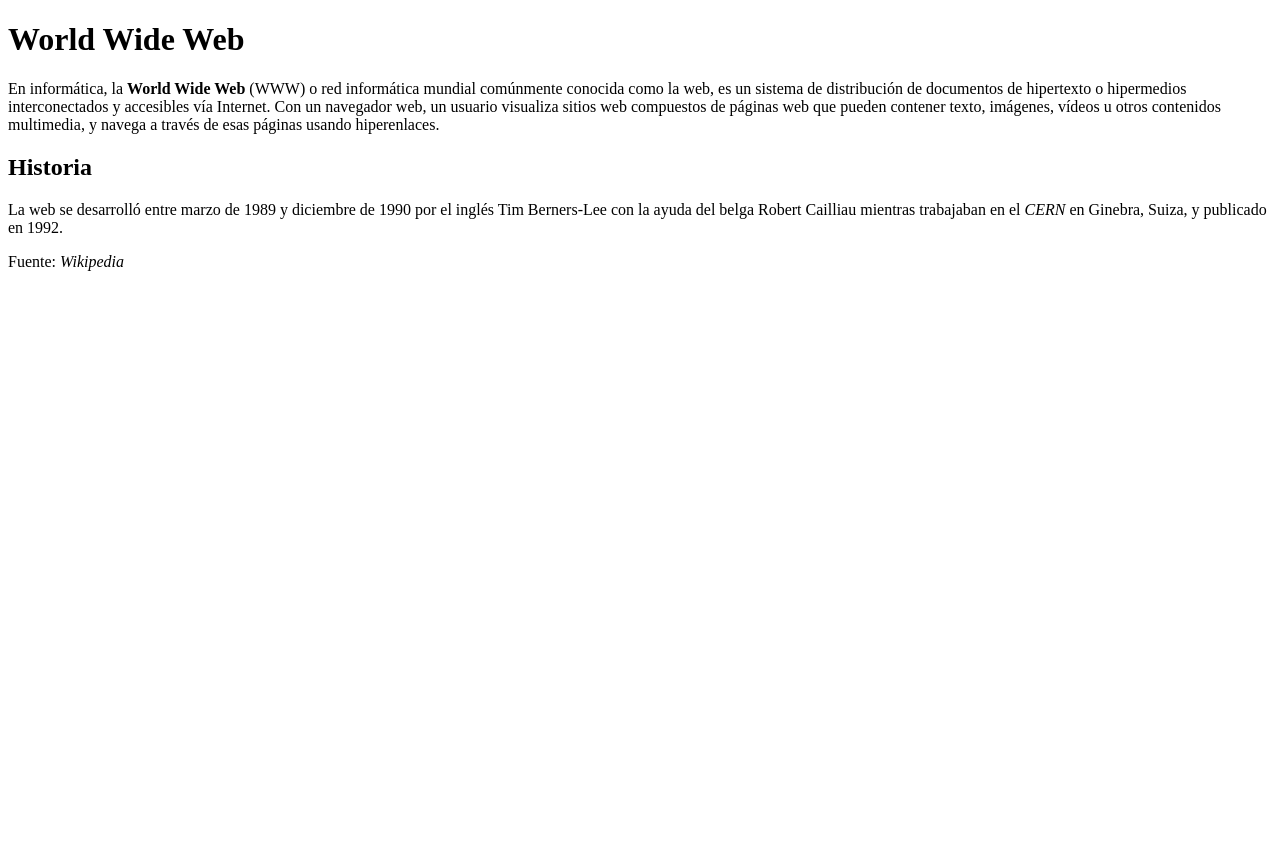
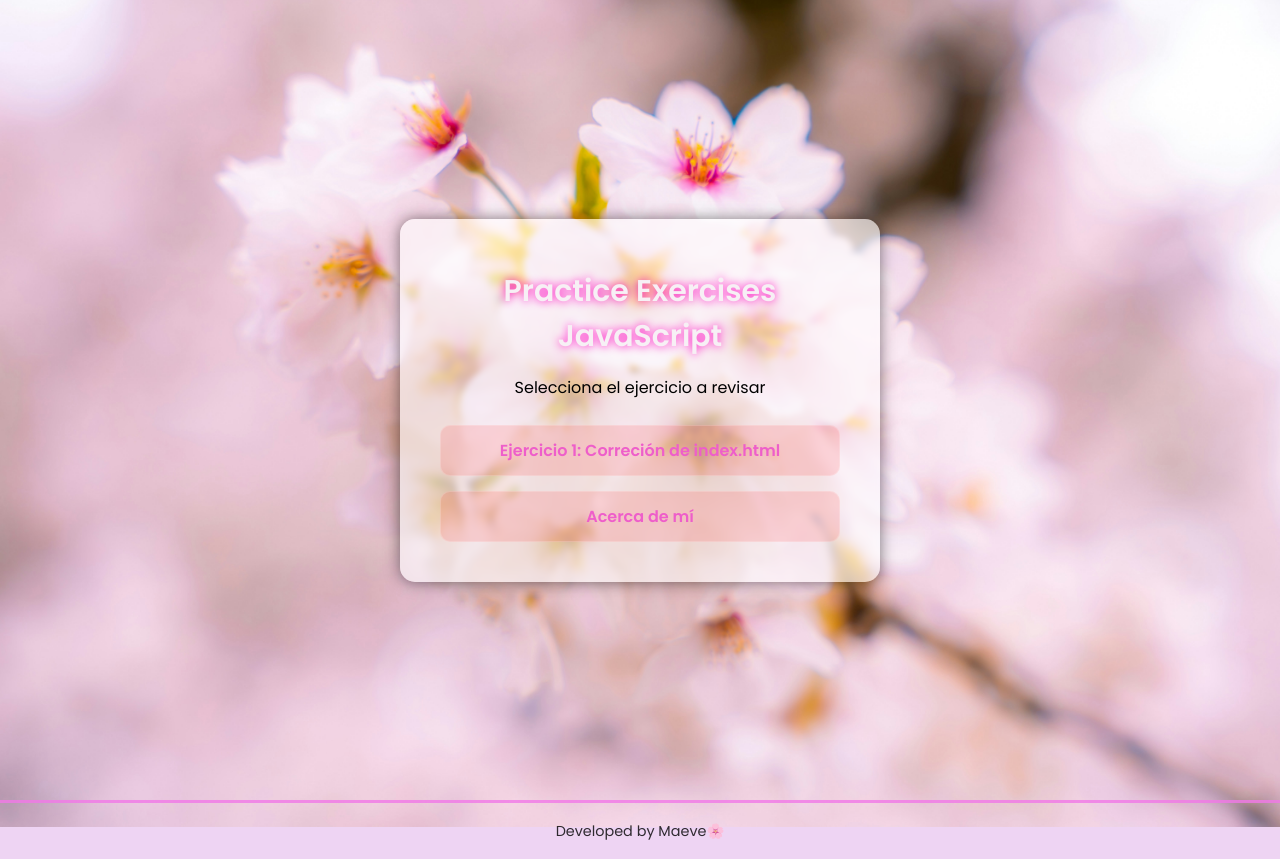
Before and after one commit to HibethTorres/Ejercicios-Intro-HTML-CH42, a plain HTML site: page index.html in a window 1280 px wide. Before the commit the page ends 800 px from the top, so only its background shows below. Drawn offline with Linux system fonts and the light colour scheme.

Commit message:
feat: Home added

```diff
--- /dev/null
+++ b/aboutme/style.css
@@ -0,0 +1,50 @@
+body{
+    flex-direction: column;
+    margin: 0;
+    padding: 0;
+    font-family: "Poppins";
+    background-color: #eed4f3;
+    height: 100vh; /* Asegura que el body ocupe toda la altura de la ventana */
+
+}
+
+main {
+    display: flex;
+    justify-content: center;
+    align-items: center;
+    height: 100%; /* Asegura que el main ocupe toda la altura del body */
+}
+
+.container {
+    background: rgba(255, 255, 255, 0.603);
+    backdrop-filter: blur(3px);
+    padding: 40px;
+    border-radius: 15px;
+    max-width: 400px;
+    width: 85%;
+    text-align: center;
+    box-shadow: 0 0 15px rgba(0,0,0,0.5);
+}
+
+.title1{
+  font-size: 30px;
+    color: #f7f0f5;
+    margin-bottom: 10px;
+    margin-top: 10px;
+    text-shadow: 0 0 10px #fc06be;
+}
+
+#photo {
+    width: 120px;
+    height: 180px;
+    border-radius: 50%;
+    margin-bottom: 20px;
+}
+
+.footer {
+  text-align: center;
+  padding: .1rem 0;
+  margin-top: 0rem;
+  opacity: 0.8;
+  font-size: 0.9rem;
+}
--- a/index.html
+++ b/index.html
@@ -1,39 +1,31 @@
-<!--Identifica y corrige los errores del documento html.
-No olvides colocar un comentario por cada cosa que modifiques-->
+<!DOCTYPE html>
+<html lang="es">
+<head>
+    <meta charset="UTF-8">
+    <meta name="viewport" content="width=device-width, initial-scale=1.0">
+    <title>Practice Exercises JavaScript</title>
+    <link rel="stylesheet" href="style.css">
+    <link rel="preconnect" href="https://fonts.googleapis.com">
+    <link rel="preconnect" href="https://fonts.gstatic.com" crossorigin="">
+    <link href="https://fonts.googleapis.com/css2?family=Poppins:wght@400;600&amp;family=Roboto:wght@400;700&amp;display=swap" rel="stylesheet">
+</head>
+<!-- Background image-->
+<body style="background-image: url(&quot;./resources/sakura.jpg&quot;); background-size: cover; background-repeat: no-repeat; background-position: center center;">
+   <main>
+    <div class = "container">
+        <h1>Practice Exercises JavaScript</h1>
+        <p>Selecciona el ejercicio a revisar</p>
+        <div class = "buttons">
+            <a href="./ejercicio1/ejercicio1.html">Ejercicio 1: Correción de index.html</a>
+            <a href="./aboutme/aboutme.html">Acerca de mí</a>
 
-<!DOCTYPE html>
-<html lang="en"> <!--Ejemplo: Faltaban comillas en el valor del atributo-->
-<!-- Falta indentacion y formato-->
-<head>
-    <meta charset="UTF-8"> <!--Las comillas son incorrectas y el valor debe ser 8, no 65-->
-    <title>Ejercicio HTML - Corrige los errores</title> <!-- Debe ser un title -->
-    <meta name="viewport" content="width=device-width,initial-scale=1.0">
+        </div>
+    </div>
 
-</head>
+    </main>
+        <footer class = "footer">
+        <p>Developed by Maeve🌸</p>
+        </footer>
+</body>
 
-<title>World Wide Web</title>
-
-<body>
-
-    <h1>World Wide Web</h1>
-
-    <p>
-        En informática, la <strong>World Wide Web</strong> <!-- Falta el cierre correcto de la etiqueta h2 -->(WWW) o red informática mundial comúnmente conocida como la
-                web, es un sistema de distribución de documentos de hipertexto o hipermedios interconectados y
-                accesibles vía Internet. Con un navegador web, un usuario visualiza sitios web compuestos de páginas web
-                que pueden contener texto, imágenes, vídeos u otros contenidos multimedia, y navega a través de esas
-                páginas usando hiperenlaces.
-
-                <h2>Historia</h2><!-- Falta el cierre correcto de la etiqueta h2 -->
-
-                        <p>
-                            La web se desarrolló entre marzo de 1989 y diciembre de 1990 por el inglés Tim Berners-Lee
-                            con la ayuda del belga Robert Cailliau mientras trabajaban en el <em>CERN</em> <!-- Faltaba el cierre del em -->en Ginebra, Suiza,
-                                y publicado en 1992.
-                        </p>
-
-                        <p>Fuente: <em>Wikipedia</em></p> <!-- Los cierres de etiquetas estaban incorrectos (al reves) -->
-
- </body>
 </html>
-<!-- El cierre de la etiqueta head estaba mal ubicado, debe ir antes del body -->
--- a/style.css
+++ b/style.css
@@ -15,6 +15,15 @@ main {
     height: 100%; /* Asegura que el main ocupe toda la altura del body */
 }
 
+  h1{
+    font-size: 30px;
+    color: #f7f0f5;
+    margin-bottom: 10px;
+    margin-top: 10px;
+    text-shadow: 0 0 10px #fc06be;
+}
+
+/*Caja que contiene los botones*/
 .container {
     background: rgba(255, 255, 255, 0.603);
     backdrop-filter: blur(3px);
@@ -26,25 +35,37 @@ main {
     box-shadow: 0 0 15px rgba(0,0,0,0.5);
 }
 
-.title1{
-  font-size: 30px;
-    color: #f7f0f5;
-    margin-bottom: 10px;
-    margin-top: 10px;
-    text-shadow: 0 0 10px #fc06be;
+/*posicion de los botones*/
+.buttons {
+    display: flex;
+    flex-direction: column;
+    gap: 15px;
+    margin-top: 25px;
 }
 
-#photo {
-    width: 120px;
-    height: 180px;
-    border-radius: 50%;
-    margin-bottom: 20px;
+/*estilo de los botones*/
+.buttons a {
+    text-decoration: none;
+    background: #fa292924;
+    padding: 12px;
+    border-radius: 10px;
+    color: #ee5eca;
+    font-weight: 600;
+    transition: 0.2s;
+    border: 1px solid rgba(255, 255, 255, 0.2);
+}
+
+.buttons a:hover {
+    background: rgba(255, 255, 255, 0.28);
+    transform: scale(1.03);
+    box-shadow: 0 0 20px #f58ddb;
 }
 
 .footer {
   text-align: center;
-  padding: .1rem 0;
+  padding: .2rem 0;
   margin-top: 0rem;
+  border-top: 3px solid #f279e8;
   opacity: 0.8;
   font-size: 0.9rem;
 }
```
Also changed, not shown: aboutme/aboutme.html (renamed from aboutme.html, +1 -1 lines), ejercicio1/ejercicio1.html (added, +39 -0 lines).
